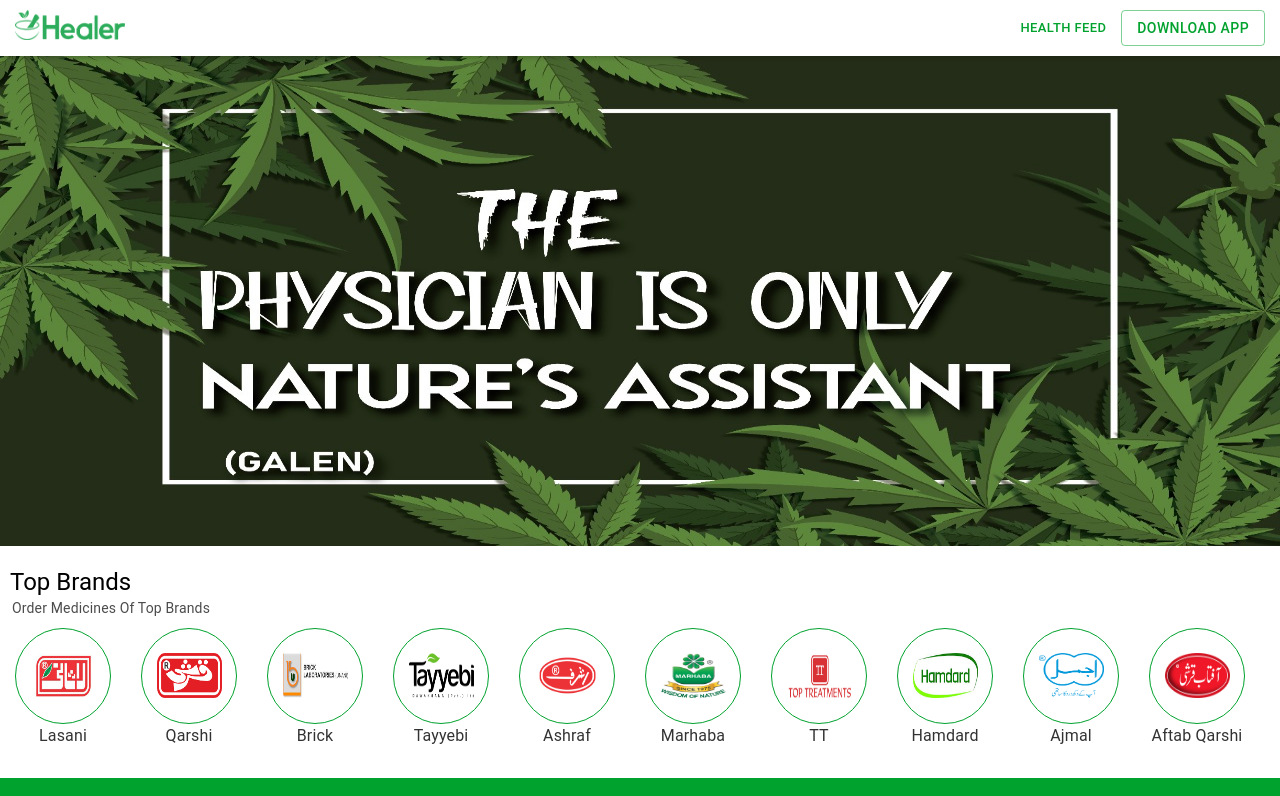
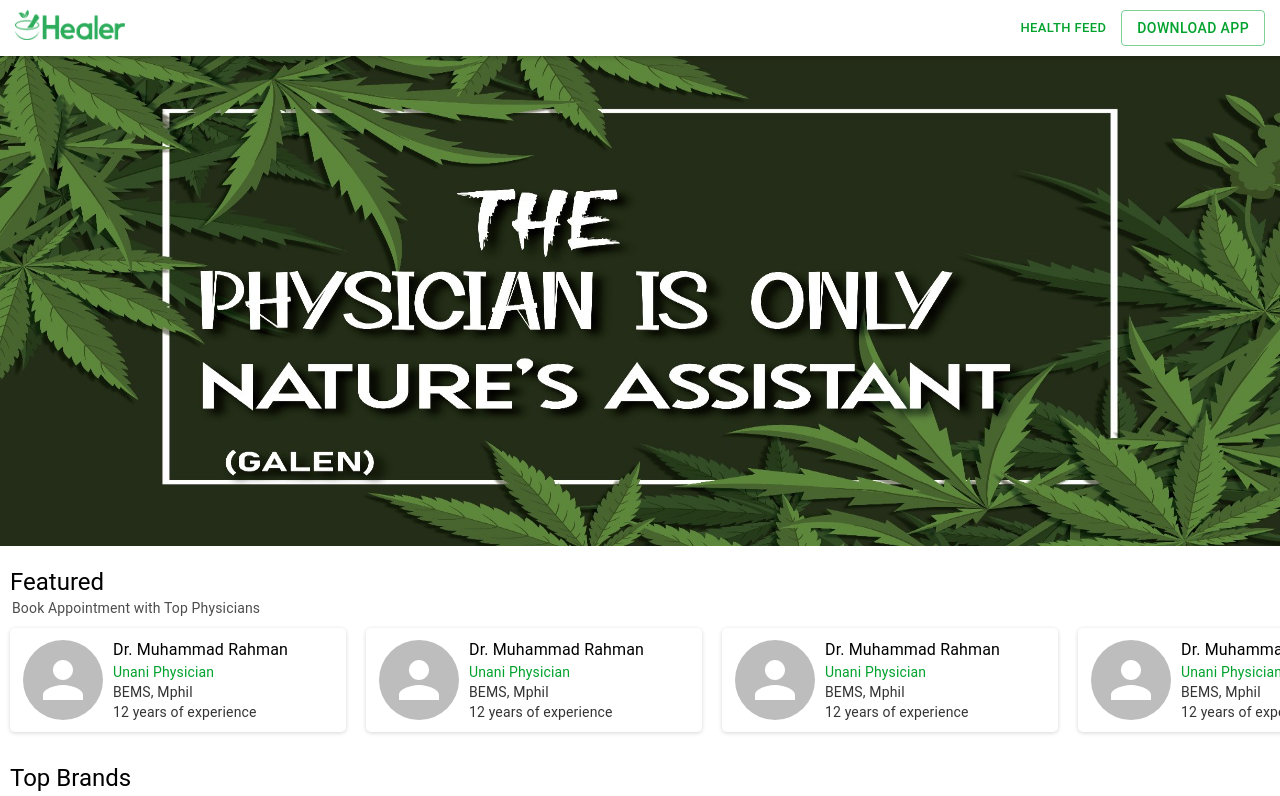
Before and after one commit to im-rahman1/healer-private, a Next.js app: page / in a window 1280 px wide. Shown: the top 796 px of the page. Built offline with nearby package versions, Linux system fonts and the light colour scheme.

Commit message:
added Featured in homePage

```diff
--- a/pages/delivery-policy.js
+++ b/pages/delivery-policy.js
@@ -9,8 +9,8 @@ export default function PrivacyPolicy() {
           Delivery Policy
         </Typography>
         <Typography>
-          Delivery will be free for orders above PKR 1000. And for orders below
-          PKR 1000, delivery charges of PKR 199 will be applicable.
+          Delivery Charges are PKR 99 for Lahore. For other cities, delivery
+          charges are PKR 199. Discount will only applicable on prepaid orders.
         </Typography>
         <Typography>
           Delivery is completed by Trax Logistics. Medicines will be dispatched
--- a/pages/index.js
+++ b/pages/index.js
@@ -3,7 +3,9 @@ import Layout from "@/components/Layout";
 import styles from "@/styles/Home.module.css";
 import Image from "next/image";
 
-import { Avatar, Typography, Divider } from "@mui/material";
+import DocCard from "@/components/common/docCard";
+
+import { Typography } from "@mui/material";
 
 export default function Home() {
   const brands = [
@@ -54,13 +56,27 @@ export default function Home() {
           layout="fill"
         />
       </div>
+      <div>
+        <Typography sx={{ margin: "20px 0 0 10px" }} variant="h5">
+          Featured
+        </Typography>
+        <Typography sx={{ marginLeft: "12px", opacity: "0.7" }} variant="body2">
+          Book Appointment with Top Physicians
+        </Typography>
+        <div className={styles.scrollable}>
+          {brands.map((d) => (
+            <DocCard key={d.name} />
+          ))}
+        </div>
+      </div>
+      <div>
         <Typography sx={{ margin: "20px 0 0 10px" }} variant="h5">
           Top Brands
         </Typography>
         <Typography sx={{ marginLeft: "12px", opacity: "0.7" }} variant="body2">
           Order Medicines Of Top Brands
         </Typography>
-      <div className={styles.topBrands}>
+        <div className={styles.scrollable}>
           {shuffledArray.map((brand) => (
             <div className={styles.brandCard} key={brand.name}>
               <div className={styles.avatar}>
@@ -77,6 +93,7 @@ export default function Home() {
             </div>
           ))}
         </div>
+      </div>
     </Layout>
   );
 }
--- a/styles/Home.module.css
+++ b/styles/Home.module.css
@@ -71,13 +71,13 @@
   padding: 5px 0px;
 }
 
-/* topBrands */
-.topBrands {
+.scrollable {
   display: flex;
   width: 100%;
   overflow-x: scroll;
 }
 
+/* topBrands */
 .avatar {
   width: 96px;
   height: 96px;
@@ -91,3 +91,14 @@
   position: relative;
   top: 24px;
 }
+
+/* hide Scroll Bars */
+.scrollable::-webkit-scrollbar {
+  display: none;
+}
+
+/* Hide scrollbar for IE, Edge and Firefox */
+.scrollable {
+  -ms-overflow-style: none; /* IE and Edge */
+  scrollbar-width: none; /* Firefox */
+}
--- a/styles/common/docCard.module.css
+++ b/styles/common/docCard.module.css
@@ -4,16 +4,16 @@
   /* border: 1px solid rgba(0, 0, 0, 0.2); */
   box-shadow: rgba(0, 0, 0, 0.16) 0px 1px 4px;
   align-items: center;
-  padding: 5px 8px;
+  padding: 10px 13px;
   border-radius: 5px;
   margin: 10px;
-  width: 21rem;
+  min-width: 21rem;
 }
 
 @media screen and (max-width: 786px) {
   .docCard {
     flex-direction: column;
-    width: 13rem;
+    min-width: 13rem;
     padding: 20px 5px;
     text-align: center;
   }
```
Lines whose indentation alone changed are shown as unchanged.
